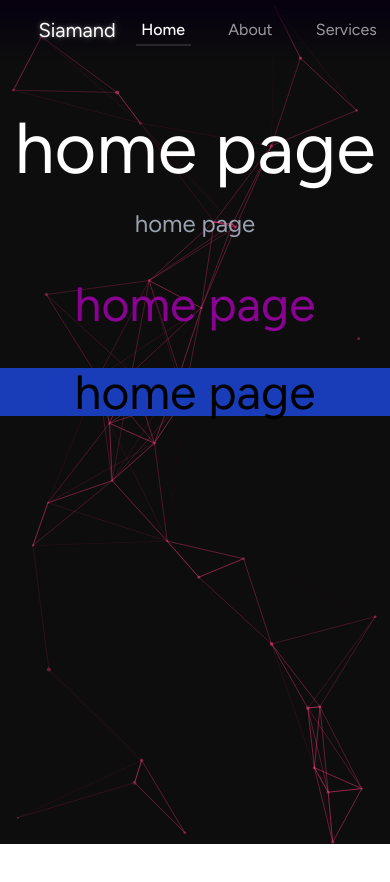
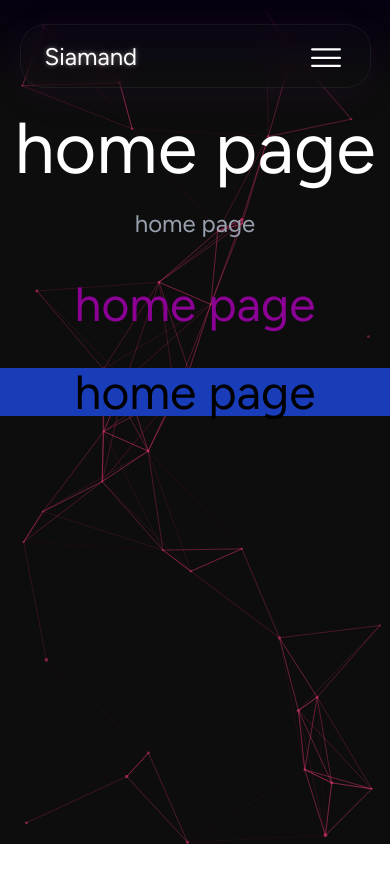
Before and after one commit to siamand-shirzad/siamand-shirzad.github.io, a React (Vite) app: page / in a window 390 px wide. Shown: the top 882 px of the page. Built offline with nearby package versions, Linux system fonts and the light colour scheme.

Commit message:
feat : adding navbar for mobile an motion with framer-motion library

```diff
--- a/package.json
+++ b/package.json
@@ -18,6 +18,7 @@
     "@tsparticles/engine": "^3.9.1",
     "@tsparticles/react": "^3.0.0",
     "@tsparticles/slim": "^3.9.1",
+    "framer-motion": "^12.23.24",
     "react": "^19.1.1",
     "react-dom": "^19.1.1",
     "react-redux": "^9.2.0",
--- a/src/components/navbar/Navbar.css
+++ b/src/components/navbar/Navbar.css
@@ -3,12 +3,12 @@
   user-select: none;
 }
 .landing-nav-items {
-  display: flex;
+  /* display: flex;
   align-items: center;
   justify-content: space-between;
-  gap: 1.25rem; /* ~20px */
+  gap: 1.25rem; ~20px */
+  padding: 0 2rem;
   height: 60px;
-  padding: 0 2.4rem;
   width: 100%;
   color: #fff;
 
@@ -26,14 +26,27 @@
 /* بعد از اسکرول: گرد، glassmorphism، سایه */
 .landing-nav-items.scrolled {
   width: 85%;
-  margin: 0.5rem auto 0; /* کمی فاصله از بالای صفحه */
+  margin: 1.5rem auto 0; /* کمی فاصله از بالای صفحه */
   background-color: #ffffff03;
   border: 1px solid rgba(255, 255, 255, 0.07);
-  border-radius: 28px;
+  border-radius: 22px;
   box-shadow: 0 8px 32px rgba(83, 23, 98, 0.15);
   backdrop-filter: blur(13px) saturate(1.3);
   -webkit-backdrop-filter: blur(13px) saturate(1.3);
 }
+@media (max-width: 768px) {
+  .landing-nav-items {
+    width: 90%;
+    margin: 1.5rem auto 0; /* کمی فاصله از بالای صفحه */
+    background-color: #ffffff03;
+    border: 1px solid rgba(255, 255, 255, 0.07);
+    border-radius: 25px;
+    box-shadow: 0 8px 32px rgba(83, 23, 98, 0.15);
+    backdrop-filter: blur(13px) saturate(1.3);
+    padding: 0 1.5rem;
+  }
+}
+
 
 /* سه ستون داخلی (left / center / right) */
 .nav-left {
@@ -45,7 +58,6 @@
 /* منو وسطی: به صورت خطی و مرکز قرار گرفته است */
 .nav-center {
   flex: 2;
-  display: flex;
   justify-content: center;
   align-items: center;
 }
@@ -53,7 +65,6 @@
 /* راست: CTA */
 .nav-right {
   flex: 1;
-  display: flex;
   justify-content: flex-end;
   align-items: center;
 }
@@ -89,18 +100,78 @@
   padding: 0.42rem 1rem;
   border-radius: 22px;
   backdrop-filter: blur(25px);
-background: linear-gradient(135deg, rgb(124, 58, 237), rgba(24, 47, 255, 0.6)) 0% 0% / 200% 200%;
+  background: linear-gradient(135deg, rgb(124, 58, 237), rgba(24, 47, 255, 0.6)) 0% 0% / 200% 200%;
   color: white;
   font-weight: 600;
   text-decoration: none;
   transition: transform 0.18s ease, box-shadow 0.25s ease, opacity 0.2s ease;
   box-shadow: 0 6px 18px rgba(15, 23, 42, 0.12);
-    transition: all 0.3s ease;
-
+  transition: all 0.3s ease;
 }
 
 .btn-cta:hover {
   transform: translateY(-3px);
   box-shadow: 0 10px 28px rgba(15, 23, 42, 0.18);
-    background-position: 0% 0%;
+  background-position: 0% 0%;
 }
+
+/* hamburger menu */
+ .burger {
+    position: relative;
+    width: 40px;
+    height: 25px;
+    background: transparent;
+    cursor: pointer;
+    display: block;
+  }
+
+  .burger input {
+    display: none;
+  }
+
+  .burger span {
+    display: block;
+    position: absolute;
+    height: 3px;
+    width: 100%;
+    background: rgb(255, 255, 255);
+    border-radius: 9px;
+    opacity: 1;
+    left: 0;
+    transform: rotate(0deg);
+    transition: .3s ease-in-out;
+  }
+
+  .burger span:nth-of-type(1) {
+    top: 0px;
+    transform-origin: left center;
+  }
+
+  .burger span:nth-of-type(2) {
+    top: 50%;
+    transform: translateY(-50%);
+    transform-origin: left center;
+  }
+
+  .burger span:nth-of-type(3) {
+    top: 100%;
+    transform-origin: left center;
+    transform: translateY(-100%);
+  }
+
+  .burger input:checked ~ span:nth-of-type(1) {
+    transform: rotate(45deg);
+    top: 0px;
+    left: 5px;
+  }
+
+  .burger input:checked ~ span:nth-of-type(2) {
+    width: 0%;
+    opacity: 0;
+  }
+
+  .burger input:checked ~ span:nth-of-type(3) {
+    transform: rotate(-45deg);
+    top: 28px;
+    left: 5px;
+  }
--- a/src/components/navbar/Navbar.jsx
+++ b/src/components/navbar/Navbar.jsx
@@ -1,28 +1,35 @@
 import { useState, useEffect } from 'react';
 import { NavLink } from 'react-router-dom';
-import './Navbar.css'
+import { motion, AnimatePresence } from 'framer-motion';
+import './Navbar.css';
 
 const Navbar = () => {
   const [isScrolled, setIsScrolled] = useState(false);
+  const [isOpen, setIsOpen] = useState(false);
 
   useEffect(() => {
     const handleScroll = () => {
+      if (window.innerWidth > 768) {
         setIsScrolled(window.scrollY > 50);
+      }
     };
     window.addEventListener('scroll', handleScroll);
     return () => window.removeEventListener('scroll', handleScroll);
   }, []);
   return (
     <header className="header fixed top-0 left-0 right-0 z-50">
-      <div
-        className={`max-w-7xl mx-auto landing-nav-items transition-all duration-300
+      <motion.div
+        animate={{ height: isOpen ? '90vh' : '4rem' }}
+        transition={{ type: 'spring', stiffness: 100, damping: 15 }}
+        className={`max-w-7xl mx-auto landing-nav-items transition-all duration-500 ease-in-out overflow-hidden
           ${isScrolled ? 'scrolled' : 'initial'}
         `}>
+        <div className="flex items-center justify-between gap-5 h-16">
           <div className="nav-left">
-          <h1 className=" text-xl text-glow-white">Siamand</h1>
+            <h1 className=" text-2xl text-glow-white">Siamand</h1>
           </div>
 
-        <nav className="nav-center hidden md:flex items-center gap-8">
+          <nav className="nav-center hidden md:flex  gap-8">
             <NavLink to="/" className="nav-link">
               Home
             </NavLink>
@@ -37,12 +44,50 @@ const Navbar = () => {
             </NavLink>
           </nav>
 
-        <div className="nav-right hidden md:flex items-center">
+          <div className="nav-right hidden md:flex ">
             <a href="#contact" className="btn-cta text-glow-white">
               Contact Me
             </a>
           </div>
+          {/* hamburger menu */}
+          <div className="md:hidden scale-75">
+            <label className="burger" htmlFor="burger">
+              <input type="checkbox" id="burger" onClick={() => setIsOpen(!isOpen)} />
+              <span />
+              <span />
+              <span />
+            </label>
           </div>
+        </div>
+        {/* منو موبایل با انیمیشن */}
+        <AnimatePresence>
+          {isOpen && (
+            <motion.nav
+              key="mobile-menu"
+              initial={{ opacity: 0, y: -10 }}
+              animate={{ opacity: 1, y: 0 }}
+              exit={{ opacity: 0, y: -10 }}
+              transition={{ duration: 0.3 }}
+              className="flex flex-col gap-4 mt-4 items-center md:hidden">
+              <NavLink to="/" className="nav-link"onClick={()=>setIsOpen(false)} >
+                Home
+              </NavLink>
+              <NavLink to="/about" className="nav-link"onClick={()=>setIsOpen(false)} >
+                About
+              </NavLink>
+              <NavLink to="/services" className="nav-link"onClick={()=>setIsOpen(false)} >
+                Services
+              </NavLink>
+              <NavLink to="/blog" className="nav-link"onClick={()=>setIsOpen(false)} >
+                Blog
+              </NavLink>
+              <a href="#contact" className="btn-cta text-glow-white"onClick={()=>setIsOpen(false)} >
+                Contact Me
+              </a>
+            </motion.nav>
+          )}
+        </AnimatePresence>
+      </motion.div>
     </header>
   );
 };
```
Also changed, not shown: 1 other file (tests, documents, lock files or other folders). Lines whose indentation alone changed are shown as unchanged.
